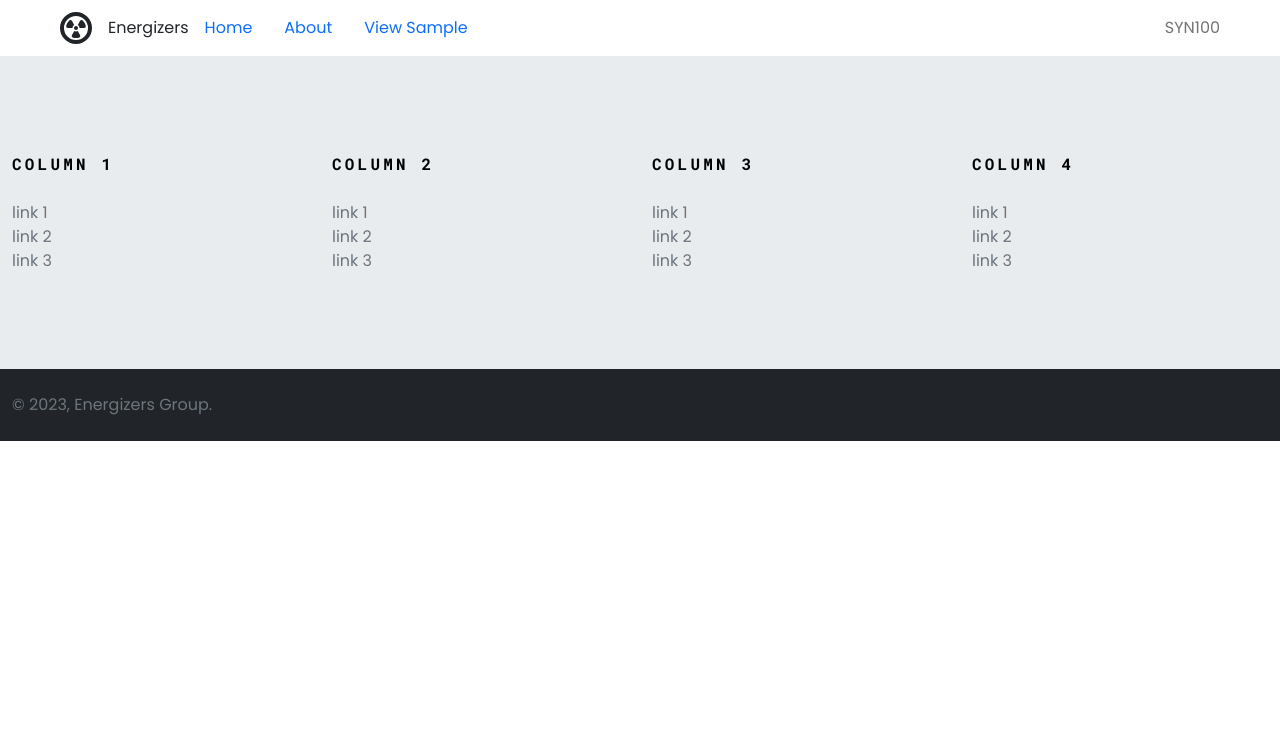
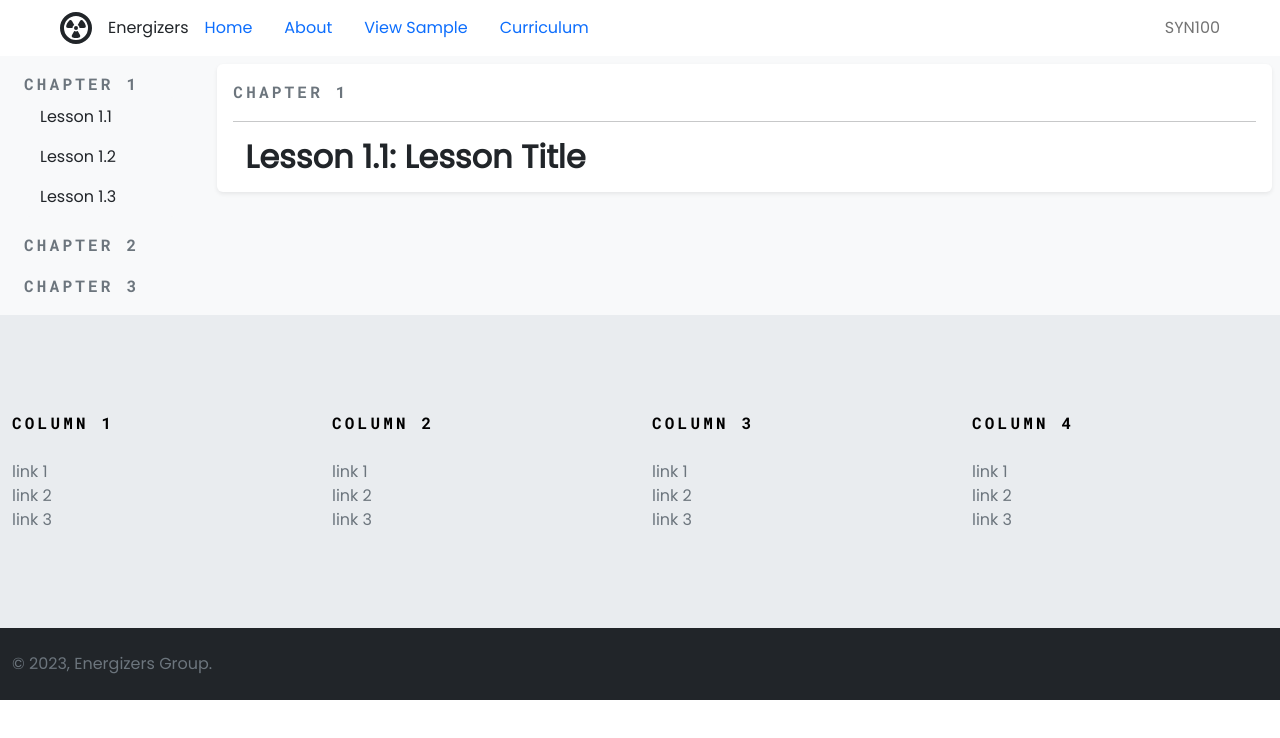
Before and after one commit to dyoo47/SYN100-Energizers, a React (Create React App) app: page /curriculum in a window 1280 px wide. Shown: the top 738 px of the page. Built offline with nearby package versions, Linux system fonts and the light colour scheme.

Commit message:
Started on framework for curriculum

```diff
--- a/src/App.js
+++ b/src/App.js
@@ -3,6 +3,7 @@ import "./App.css";
 import Home from "./Home";
 import About from "./About";
 import ViewSample from "./ViewSample";
+import Curriculum from "./Curriculum";
 import Footer from "./components/Footer";
 import { BrowserRouter as Router, Routes, Route, Link } from "react-router-dom";
 import ReactDOM from "react-dom/client";
@@ -44,6 +45,11 @@ function App() {
               View Sample
             </NavLink>
           </NavItem>
+          <NavItem>
+            <NavLink tag={Link} to="/curriculum">
+              Curriculum
+            </NavLink>
+          </NavItem>
         </Nav>
 
         <NavbarText className="text-end">SYN100</NavbarText>
@@ -52,6 +58,7 @@ function App() {
         <Route exact path="/" element={<Home />} />
         <Route path="/about" element={<About />} />
         <Route path="/sample" element={<ViewSample />} />
+        <Route path="/curriculum" element={<Curriculum />} />
       </Routes>
       <Footer />
     </>
--- /dev/null
+++ b/src/Curriculum.js
@@ -0,0 +1,61 @@
+import React from "react";
+import {
+  Button,
+  Card,
+  CardTitle,
+  CardBody,
+  Col,
+  Container,
+  Row,
+  ListGroup,
+  ListGroupItem,
+} from "reactstrap";
+
+const Item = (props) => {
+  return (
+    <ListGroupItem className="listItem border-0" action href="#" tag="a">
+      {props.children}
+    </ListGroupItem>
+  );
+};
+
+const Curriculum = () => {
+  return (
+    <section className="bg-gray-light">
+      <Row>
+        <Col lg="2">
+          <ListGroup className="my-2 ms-2" flush>
+            <Item>
+              <span className="subtitle">Chapter 1</span>
+              <ListGroup>
+                <Item>Lesson 1.1</Item>
+                <Item>Lesson 1.2</Item>
+                <Item>Lesson 1.3</Item>
+              </ListGroup>
+            </Item>
+            <Item>
+              <span className="subtitle">Chapter 2</span>
+            </Item>
+            <Item>
+              <span className="subtitle">Chapter 3</span>
+            </Item>
+          </ListGroup>
+        </Col>
+        <Col>
+          <Card className="shadow-sm me-2 my-2 border-0">
+            <CardBody>
+              <CardTitle>
+                <span className="subtitle">Chapter 1</span>
+              </CardTitle>
+              <hr />
+              <Container>
+                <span className="title">Lesson 1.1: Lesson Title</span>
+              </Container>
+            </CardBody>
+          </Card>
+        </Col>
+      </Row>
+    </section>
+  );
+};
+export default Curriculum;
--- a/src/Home.js
+++ b/src/Home.js
@@ -15,7 +15,7 @@ const Home = () => {
         <Container className="landingContainer">
           <Row>
             <Col>
-              <div className="mb-4">
+              <div className="mb-2">
                 <span className="subtitle">subtitle</span>
               </div>
               <span className="paragraph">
--- a/src/scss/theme.scss
+++ b/src/scss/theme.scss
@@ -13,12 +13,24 @@ $theme-colors: (
 
 //Typography
 
+.text-primary {
+  color: $primary;
+}
+
+.text-secondary {
+  color: $secondary;
+}
+
 .text-black {
   color: black;
 }
 
 .text-muted {
   color: $gray-600;
+}
+
+.text-sm {
+  font-size: 0.8rem;
 }
 
 .paragraph {
@@ -40,7 +52,25 @@ $theme-colors: (
   font-size: 4.5rem;
 }
 
+.title {
+  line-height: 1.2;
+  font-weight: bold;
+  font-size: 2rem;
+}
+
 //Component styling
+
+.bg-gray-light {
+  background-color: $gray-100;
+}
+
+.bg-gray {
+  background-color: $gray-200;
+}
+
+.listItem {
+  background-color: $gray-100;
+}
 
 .btn {
   font-family: "Roboto Mono", monospace;
```
